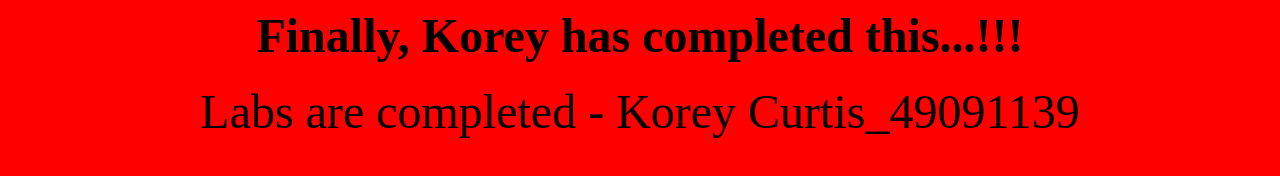
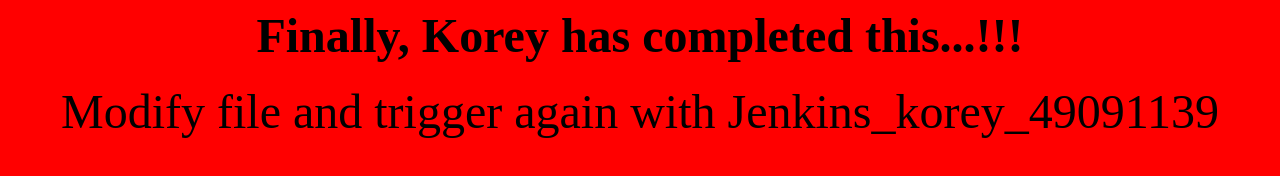
Before and after one commit to Korey-test/KoreyC-BG, a plain HTML site: page index.html in a window 1280 px wide. Drawn offline with Linux system fonts and the light colour scheme.

Commit message:
Update index.html

```diff
--- a/index.html
+++ b/index.html
@@ -2,7 +2,7 @@
 <body style=" background-color:red">
     <center>
         <h1> <FONT SIZE=15>Finally, Korey has completed this...!!!</FONT> </h1>
-        <p1> <FONT SIZE=10> Labs are completed - Korey Curtis_49091139 </FONT> </p1>
+        <p1> <FONT SIZE=10> Modify file and trigger again with Jenkins_korey_49091139 </FONT> </p1>
     </center>
 </body>
 </html>
```
